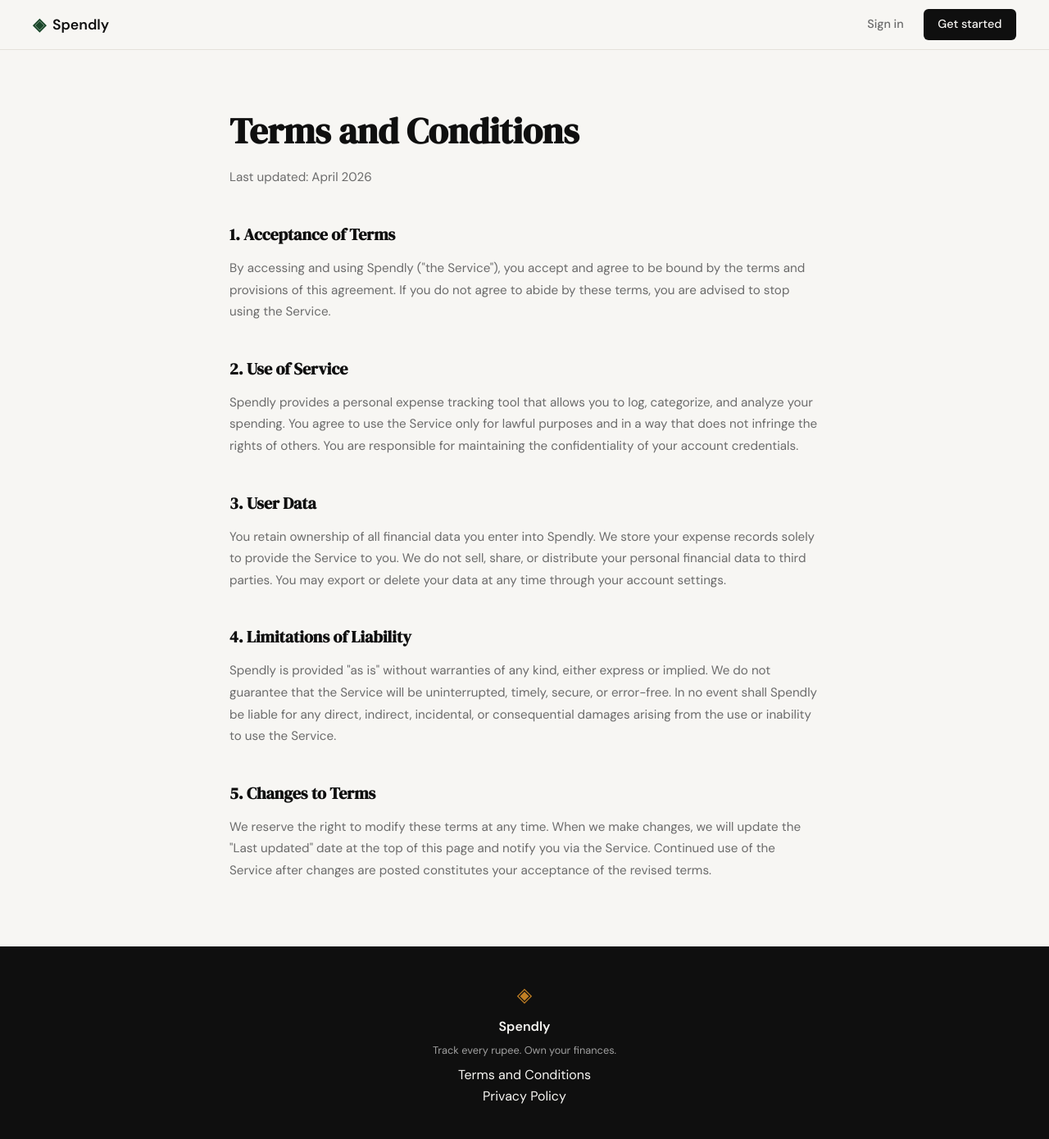
After one commit to ShineAkash/spendly, a Flask app: page /terms in a window 1280 px wide. The commit adds this page. Shown: the whole page at 82% size. Run offline with Flask 3, Linux system fonts and the light colour scheme.

Commit message:
landing: add terms and conditions page and route

```diff
--- a/app.py
+++ b/app.py
@@ -20,6 +20,11 @@ def register():
 @app.route("/login")
 def login():
     return render_template("login.html")
+
+
+@app.route("/terms")
+def terms():
+    return render_template("terms.html")
 
 
 # ------------------------------------------------------------------ #
--- a/static/css/style.css
+++ b/static/css/style.css
@@ -478,6 +478,46 @@ a { color: inherit; text-decoration: none; }
 .auth-switch a:hover { text-decoration: underline; }
 
 /* ------------------------------------------------------------------ */
+/* Legal pages                                                         */
+/* ------------------------------------------------------------------ */
+
+.legal-page {
+    padding: 4rem 2rem 5rem;
+}
+
+.legal-inner {
+    max-width: 720px;
+    margin: 0 auto;
+}
+
+.legal-inner h1 {
+    font-family: var(--font-display);
+    font-size: clamp(2rem, 4vw, 2.75rem);
+    color: var(--ink);
+    margin-bottom: 0.5rem;
+}
+
+.legal-updated {
+    font-size: 0.85rem;
+    color: var(--ink-faint);
+    margin-bottom: 2.5rem;
+}
+
+.legal-inner h2 {
+    font-family: var(--font-display);
+    font-size: 1.25rem;
+    color: var(--ink);
+    margin-top: 2.5rem;
+    margin-bottom: 0.75rem;
+}
+
+.legal-inner p {
+    font-size: 0.95rem;
+    color: var(--ink-muted);
+    line-height: 1.75;
+}
+
+/* ------------------------------------------------------------------ */
 /* Footer                                                              */
 /* ------------------------------------------------------------------ */
 
--- a/templates/base.html
+++ b/templates/base.html
@@ -35,7 +35,7 @@
             <span class="footer-name">Spendly</span>
             <p class="footer-copy">Track every rupee. Own your finances.</p>
             <p class="footer-links">
-                <a href="#">Terms and Conditions</a><br>
+                <a href="/terms">Terms and Conditions</a><br>
                 <a href="#">Privacy Policy</a>
             </p>
         </div>
--- /dev/null
+++ b/templates/terms.html
@@ -0,0 +1,29 @@
+{% extends "base.html" %}
+
+{% block title %}Spendly — Terms and Conditions{% endblock %}
+
+{% block content %}
+
+<section class="legal-page">
+    <div class="legal-inner">
+        <h1>Terms and Conditions</h1>
+        <p class="legal-updated">Last updated: April 2026</p>
+
+        <h2>1. Acceptance of Terms</h2>
+        <p>By accessing and using Spendly ("the Service"), you accept and agree to be bound by the terms and provisions of this agreement. If you do not agree to abide by these terms, you are advised to stop using the Service.</p>
+
+        <h2>2. Use of Service</h2>
+        <p>Spendly provides a personal expense tracking tool that allows you to log, categorize, and analyze your spending. You agree to use the Service only for lawful purposes and in a way that does not infringe the rights of others. You are responsible for maintaining the confidentiality of your account credentials.</p>
+
+        <h2>3. User Data</h2>
+        <p>You retain ownership of all financial data you enter into Spendly. We store your expense records solely to provide the Service to you. We do not sell, share, or distribute your personal financial data to third parties. You may export or delete your data at any time through your account settings.</p>
+
+        <h2>4. Limitations of Liability</h2>
+        <p>Spendly is provided "as is" without warranties of any kind, either express or implied. We do not guarantee that the Service will be uninterrupted, timely, secure, or error-free. In no event shall Spendly be liable for any direct, indirect, incidental, or consequential damages arising from the use or inability to use the Service.</p>
+
+        <h2>5. Changes to Terms</h2>
+        <p>We reserve the right to modify these terms at any time. When we make changes, we will update the "Last updated" date at the top of this page and notify you via the Service. Continued use of the Service after changes are posted constitutes your acceptance of the revised terms.</p>
+    </div>
+</section>
+
+{% endblock %}
```
